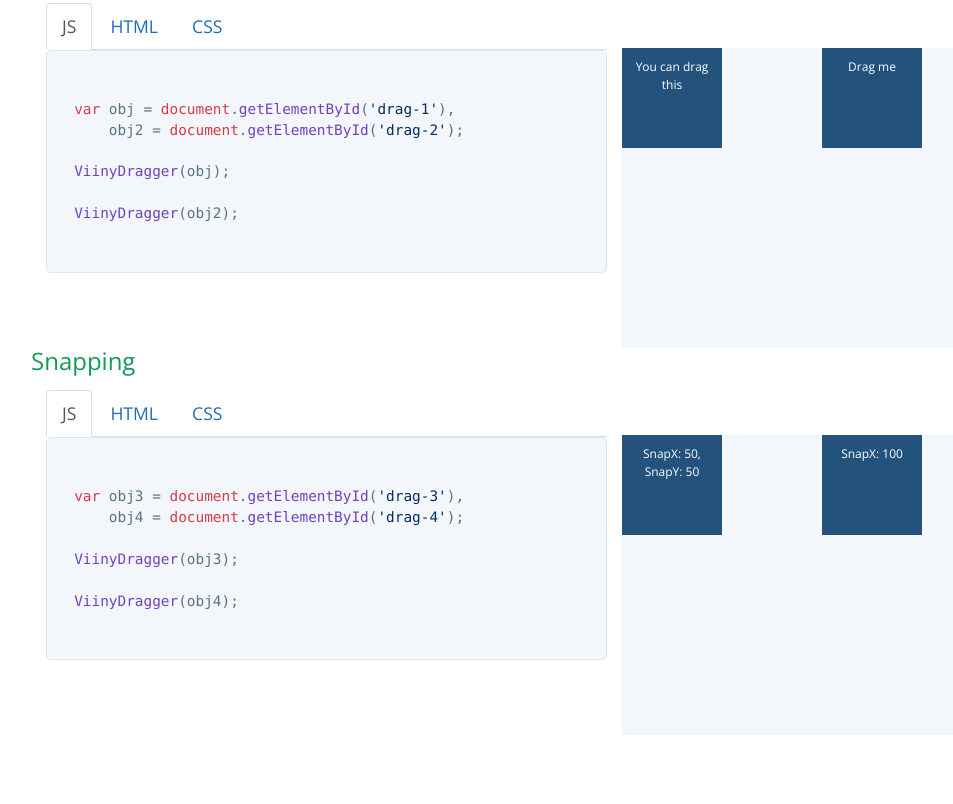
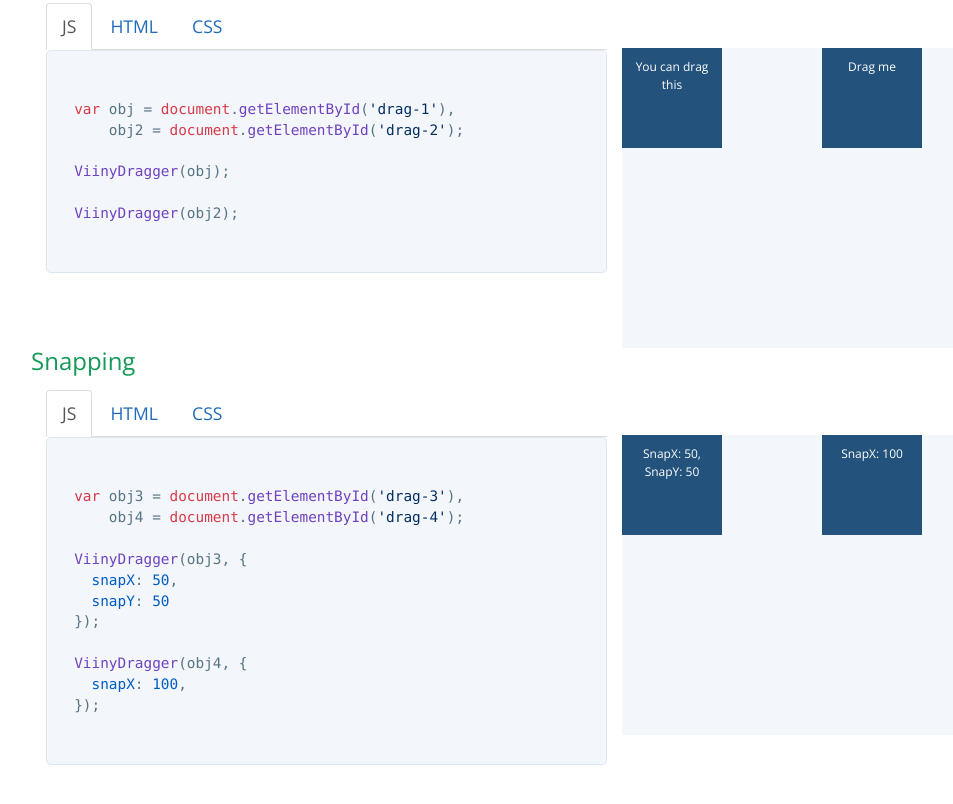
Before and after one commit to giraysam/viiny-dragger, a plain HTML site: page index.html in a window 1280 px wide. Shown: the part 426-1230 px from the top of the page, without its empty margins (18-971 px from the left). Before the commit the page ends 1193 px from the top, so only its background shows below. Drawn offline with nearby package versions, Linux system fonts and the light colour scheme; a script that the page names is missing.

Commit message:
modified snapping description

```diff
--- a/index.html
+++ b/index.html
@@ -126,9 +126,14 @@ ViinyDragger(obj2);
 var obj3 = document.getElementById('drag-3'),
     obj4 = document.getElementById('drag-4');
 
-ViinyDragger(obj3);
+ViinyDragger(obj3, {
+  snapX: 50,
+  snapY: 50
+});
 
-ViinyDragger(obj4);
+ViinyDragger(obj4, {
+  snapX: 100,
+});
               </code></pre>
             </div>
             <div role="tabpanel" class="tab-pane" id="html-2">
```
